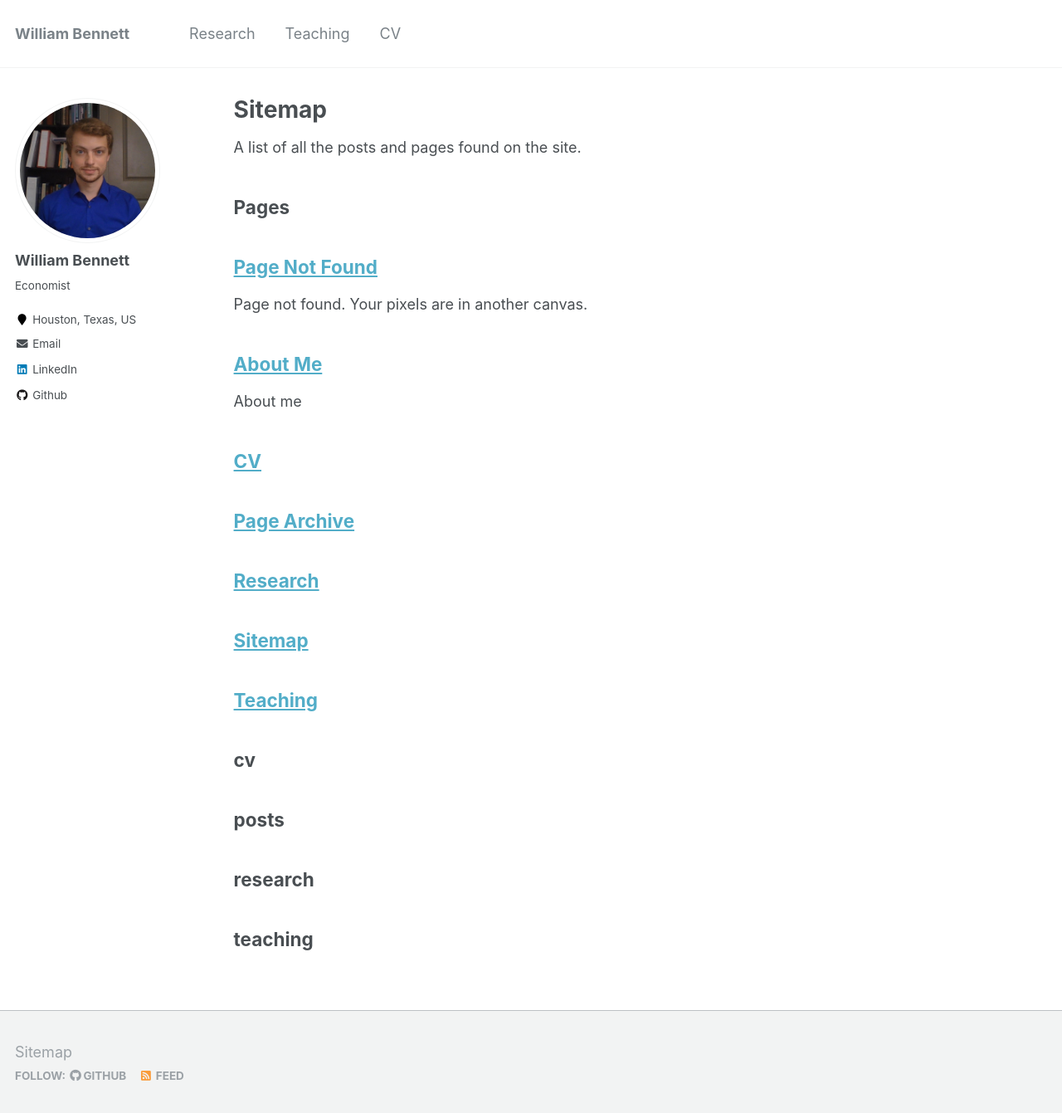
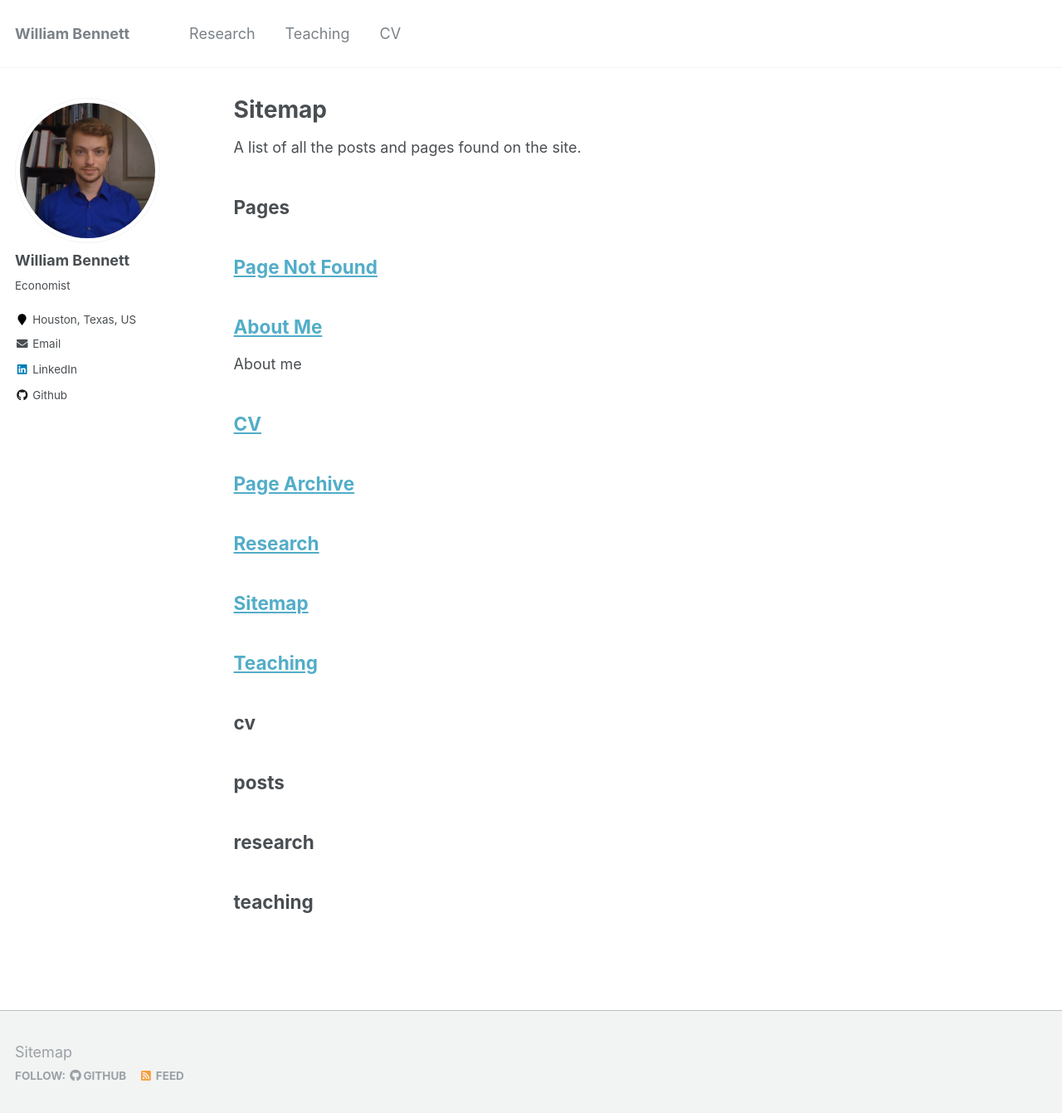
Before and after one commit to williambennettecon/williambennettecon.github.io, a Jekyll site: the page built from _pages/sitemap.md, in a window 1280 px wide and 1354 px high. Shown: the top 1341 px of the window at 83% size. Built offline with Jekyll 4.4.1, drawn with Linux system fonts in a browser that asks for light colours.

Commit message:
Update 404.md

```diff
--- a/_pages/404.md
+++ b/_pages/404.md
@@ -1,6 +1,6 @@
 ---
 title: "Page Not Found"
-excerpt: "Page not found. Your pixels are in another canvas."
+excerpt: ""
 sitemap: false
 permalink: /404.html
 ---
```
